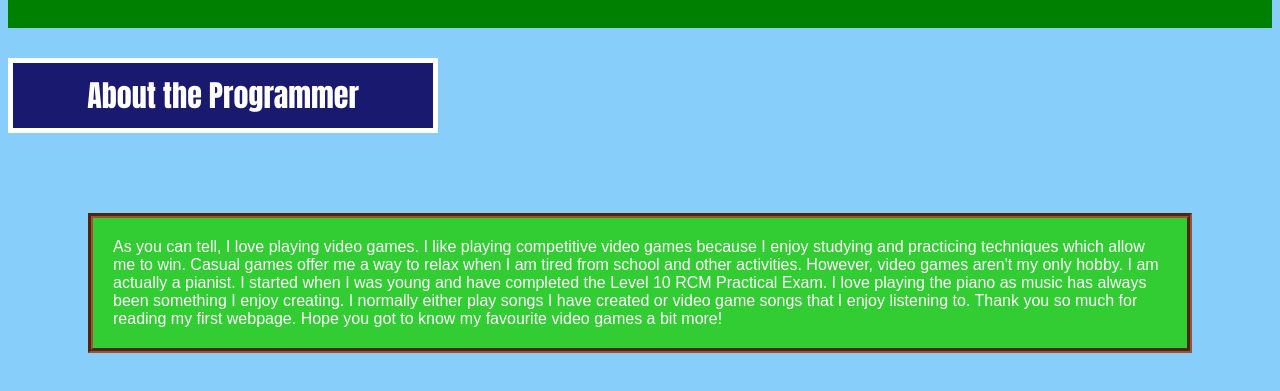
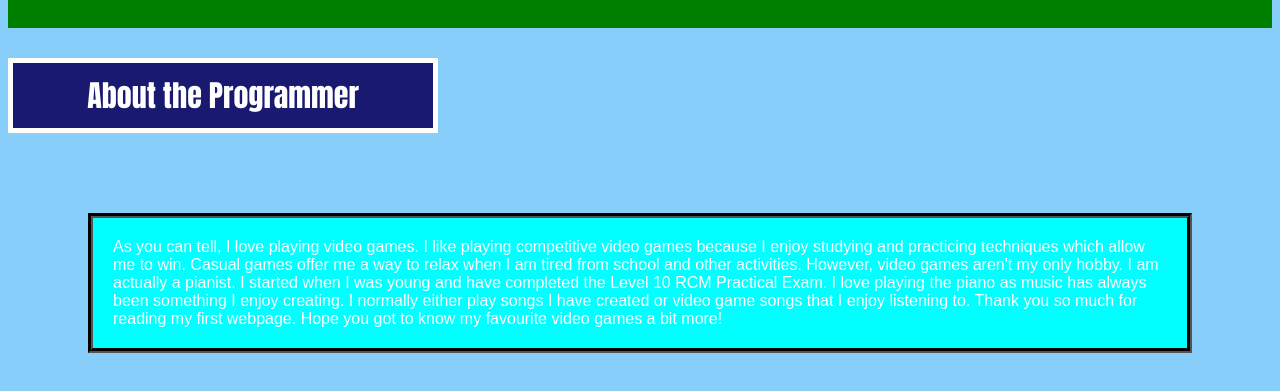
Before and after one commit to JosephC284/ComSci-Rep, a plain HTML site: page index.html in a window 1280 px wide. In both pictures the pointer is over the element 640 px from the left and 3325 px from the top of the page. Shown: the part 3042-3433 px from the top of the page. Drawn offline with Linux system fonts and the light colour scheme.

Commit message:
Changed meinfo hover background colour to aqua

```diff
--- a/style.css
+++ b/style.css
@@ -155,8 +155,8 @@ p.info {
   color: white;
 }
 .meinfo:hover{
-  border-color: sienna;
-  background-color: limegreen;
+  border-color: black;
+  background-color: aqua;
   border-style: groove;
   transition: 2s;
 }
```
